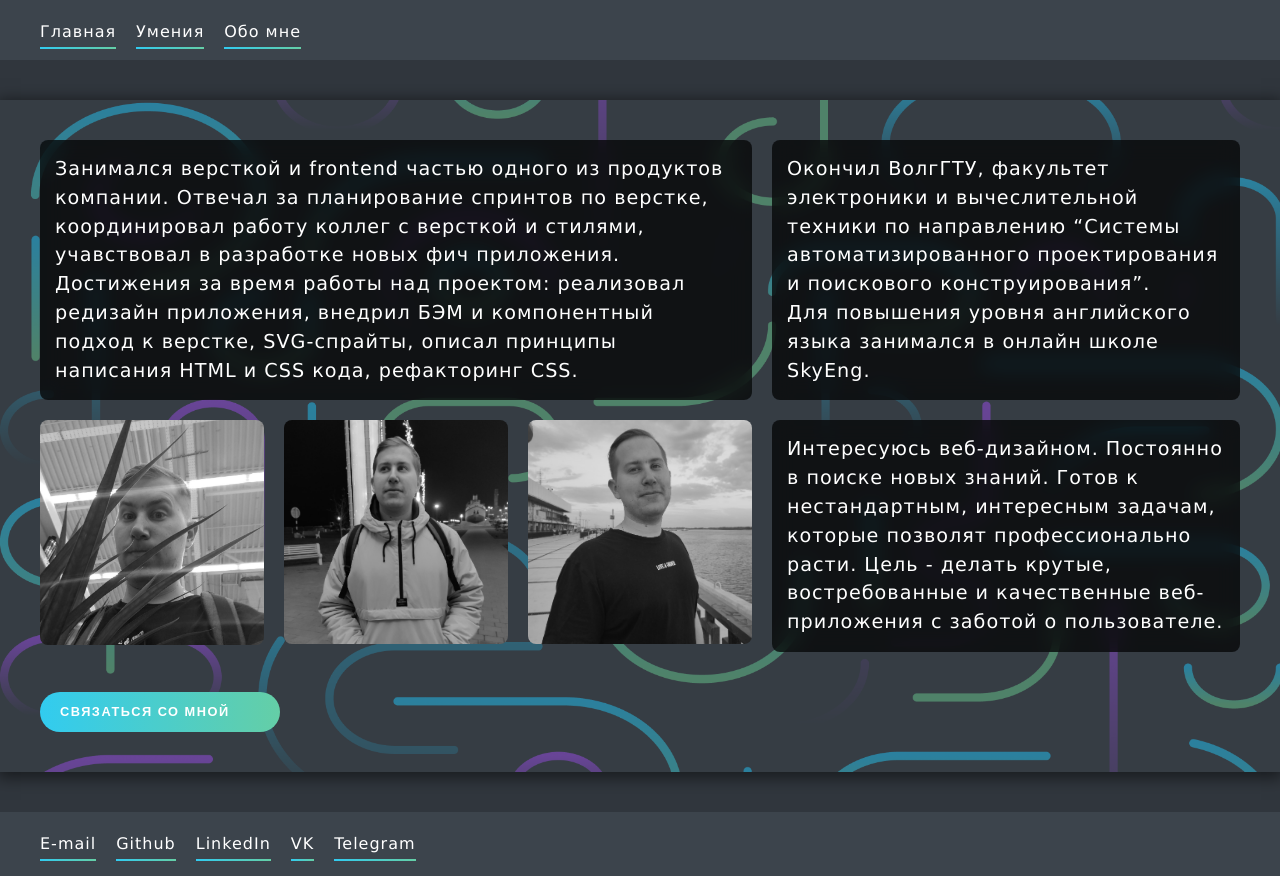
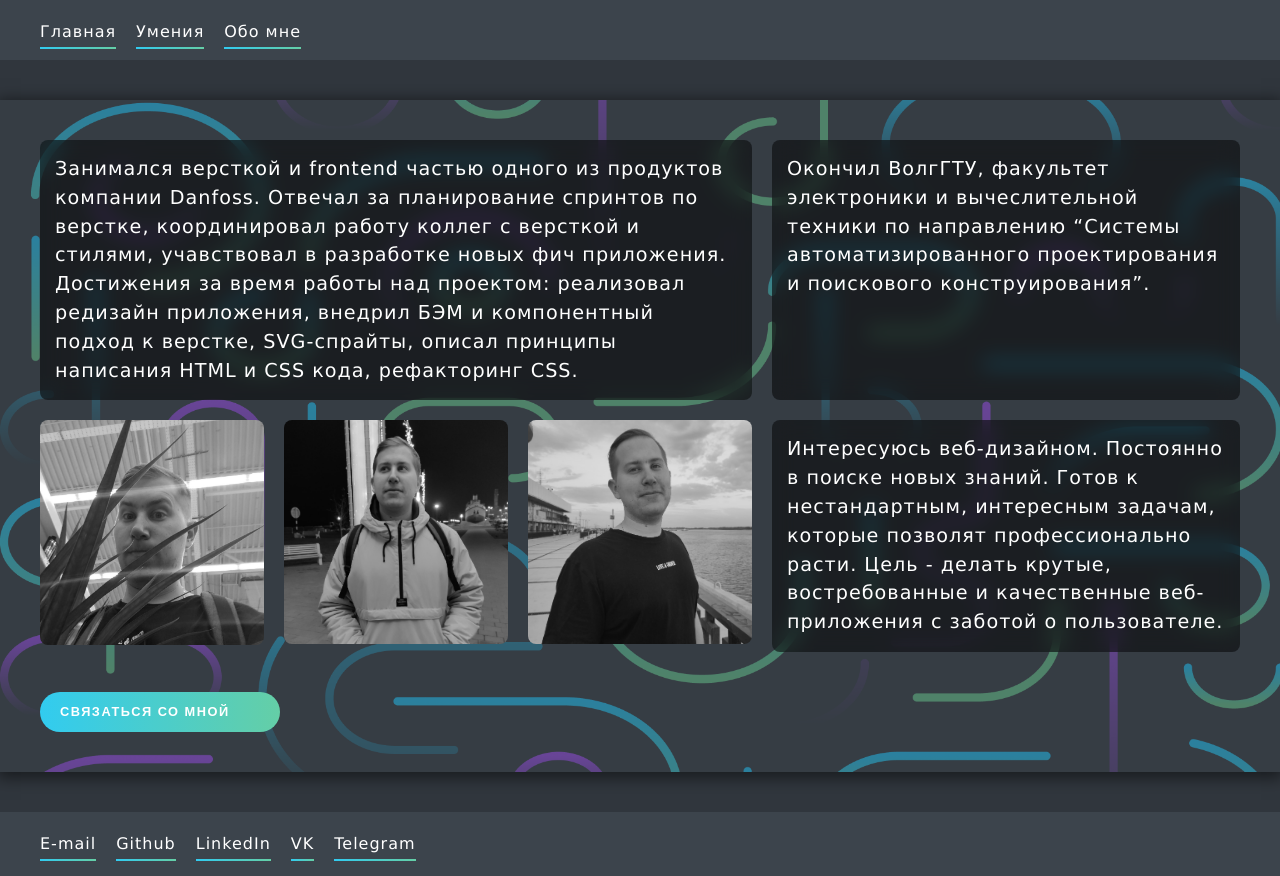
Before and after one commit to kuildi/ProjectOne, a React app: page /about in a window 1280 px wide. Built offline with nearby package versions, Linux system fonts and the light colour scheme; the HTML template or start-up script is replaced by a standard one.

Commit message:
Update tiles styles, edit text

```diff
--- a/src/Pages/About.js
+++ b/src/Pages/About.js
@@ -11,7 +11,7 @@ const About = () => (
         <section className="grid-container grid-container_about grid-container_indent-b_l">
             <div className="tile-about grid-container__section-work">
                 <p className="text_primary">
-                Занимался версткой и frontend частью одного из продуктов компании. Отвечал за планирование спринтов по верстке, координировал работу коллег с версткой и стилями, учавствовал в разработке новых фич приложения.
+                Занимался версткой и frontend частью одного из продуктов компании Danfoss. Отвечал за планирование спринтов по верстке, координировал работу коллег с версткой и стилями, учавствовал в разработке новых фич приложения.
 
                 Достижения за время работы над проектом:
                 реализовал редизайн приложения,
@@ -24,9 +24,6 @@ const About = () => (
             <div className="tile-about grid-container__section-education">
                 <p className="text_primary">
                     Окончил ВолгГТУ, факультет электроники и вычеслительной техники по направлению “Системы автоматизированного проектирования и поискового конструирования”.
-                </p>
-                <p className="text_primary">
-                    Для повышения уровня английского языка занимался в онлайн школе SkyEng.
                 </p>
             </div>
             <div className="grid-container__section-photo_first">
--- a/src/Pages/Skills.js
+++ b/src/Pages/Skills.js
@@ -55,7 +55,7 @@ const Skills = () => {
         <article className="content-wrap section_space-v_l">
             <h1 className="gradient-color">Умения</h1>
             <section className="tiles">
-                <p className="text_primary">Что бы поближе познакомиться с примером моего кода, прошу заглянуть в <a className="text_link" href="https://github.com/kuildi/ProjectOne">репозитрий</a> данного сайта на Github.</p>
+                <p className="text_primary text_indent-b_l">Что бы поближе познакомиться с примером моего кода, прошу заглянуть в <a className="text_link" href="https://github.com/kuildi/ProjectOne">репозитрий</a> данного сайта на Github.</p>
                 {skills}
             </section>
         </article>
--- a/src/Styles/Components/_tiles.scss
+++ b/src/Styles/Components/_tiles.scss
@@ -61,13 +61,12 @@
         width: 100%;
         position: relative;
         background-color: $transparent-bg;
-        box-shadow: inset 0px 4px 10px rgba(0, 0, 0, 0.25);
+        box-shadow: inset 0 4px 10px rgba(0, 0, 0, .25);
         border-radius: $radius;
 
-        will-change: height, padding, opacity, margin-top;
-        transition: all .5s ease;
-        transform: scaleY(0);
-        transform-origin: top center;
+        will-change: max-height, padding, opacity, margin-top;
+        transition: all .8s ease;
+        pointer-events: none;
 
         display: flex;
         flex-direction: column;
@@ -75,13 +74,9 @@
 
     &__text {
         text-indent: $m-space;
-        pointer-events: none;
-        transition: all .5s ease;
-        transform-origin: top center;
     }
 
     @supports (-webkit-backdrop-filter: none) or (backdrop-filter: none) {
-
         &__inner,
         &__expander,
         &-about {
@@ -97,12 +92,8 @@
     &.tile_collapsed {
         .tile__expander {
             opacity: 0;
-            height: auto;
-        }
-
-        .tile__text {
             max-height: 0;
-            transform: scaleY(0);
+            margin-top: 0;
         }
     }
 
@@ -115,13 +106,8 @@
         .tile__expander {
             padding: $m-space;
             margin-top: 15px;
-            transform: scaleY(1);
+            max-height: 1000px;
             opacity: 1;
-        }
-
-        .tile__text {
-            max-height: 400px;
-            transform: scaleY(1);
         }
     }
 }
--- a/src/Styles/Utils/_variables.scss
+++ b/src/Styles/Utils/_variables.scss
@@ -2,7 +2,7 @@ $fontFamily: 'Rubik', Verdana, sans-serif;
 
 $primary-bg: #30363D;
 $secondary-bg: #3C444C;
-$transparent-bg: rgba(0, 0, 0, 0.7);
+$transparent-bg: rgba(0, 0, 0, 0.5);
 
 $primary-color: #fff;
 $gradient-color: linear-gradient(90deg, #27CBFF -21.05%, #6FCF97 121.05%);
--- a/src/Styles/main.scss
+++ b/src/Styles/main.scss
@@ -43,9 +43,6 @@
 .fade-exit-active {
     opacity: 1;
 }
-
-
-
 
 body {
     font-family: $fontFamily;
```
Also changed, not shown: 2 other files (tests, documents, lock files or other folders).
